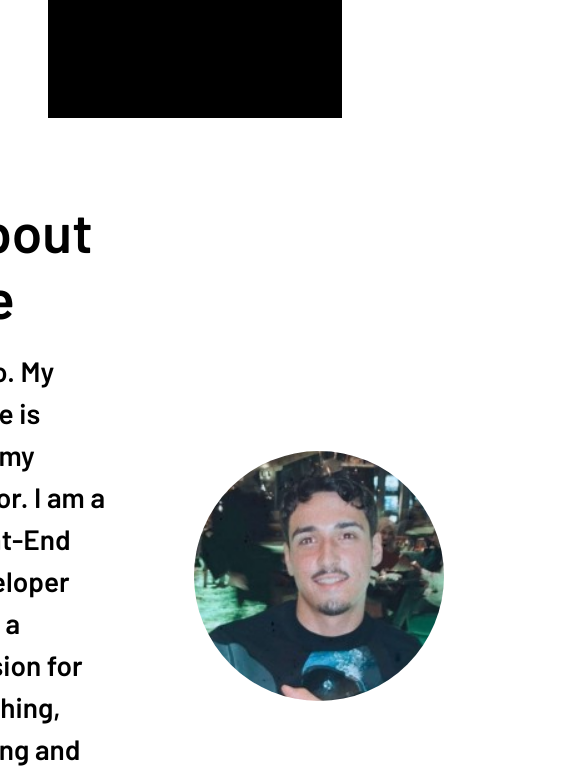
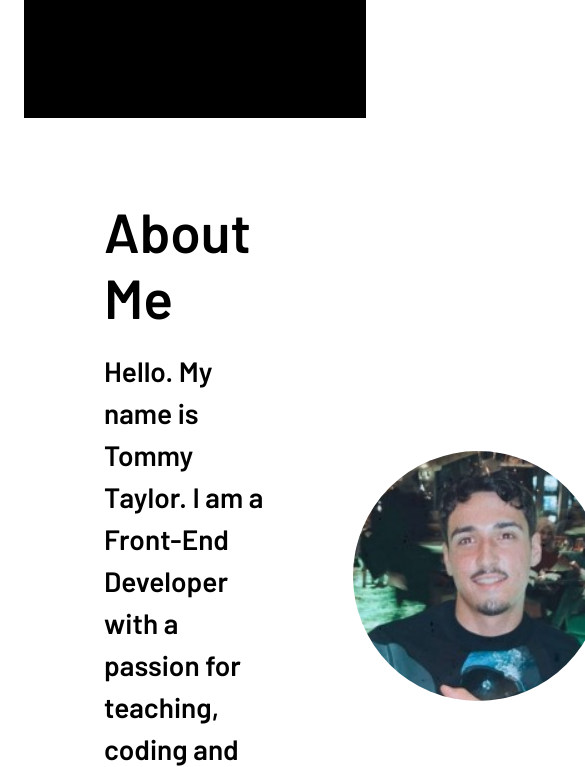
Before and after one commit to TToushirou/TommysPage, a website: page index.html in a window 390 px wide. Shown: the part 726-1493 px from the top of the page, 585 px wide, since content can reach past the window. Drawn offline with nearby package versions, Linux system fonts and the light colour scheme; files that its build step writes are made by us from their sources.

Commit message:
desktop media query
Desktop only temp portfolio

```diff
--- a/app/scss/globals/boilerplate.scss
+++ b/app/scss/globals/boilerplate.scss
@@ -1,3 +1,5 @@
+@use '../util' as *;
+
 html {
 	font-size: 100%;
 	box-sizing: border-box;
@@ -13,6 +15,8 @@ body {
 	margin: 0;
 	padding: 0;
 	font-family: var(--font-body) !important;
+
+	@include breakpoint(large) {
 		display: flex;
 		flex-direction: column;
 		justify-content: center;
@@ -22,3 +26,4 @@ body {
 		left: 50% !important;
 		transform: translateX(-50%) !important;
 	}
+}
```
Lines whose indentation alone changed are shown as unchanged.
